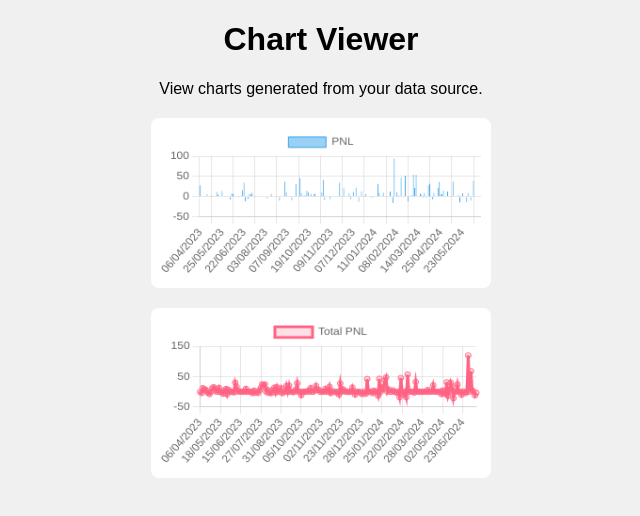
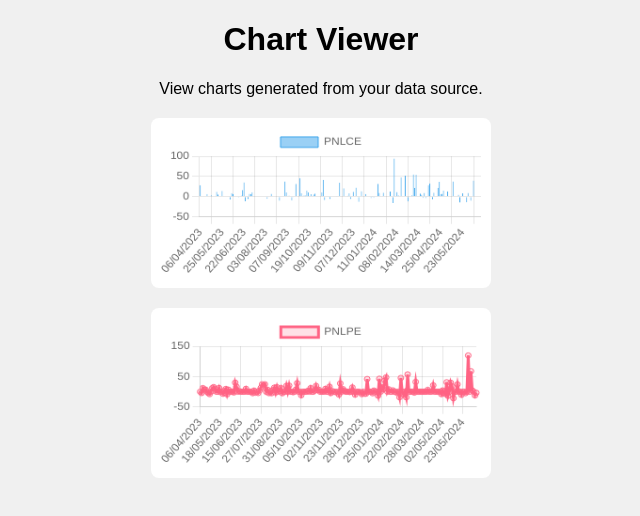
Before and after one commit to SagarTarsariya/Charts, a plain HTML site: page index.html in a window 1280 px wide. Shown: the full height of the page, 319-959 px from the left. Drawn offline with nearby package versions, Linux system fonts and the light colour scheme.

Commit message:
Update index.html

```diff
--- a/index.html
+++ b/index.html
@@ -65,7 +65,7 @@
                 data: {
                     labels: labels,
                     datasets: [{
-                        label: 'PNL',
+                        label: 'PNLCE',
                         data: values1,
                         backgroundColor: 'rgba(54, 162, 235, 0.5)',
                         borderColor: 'rgba(54, 162, 235, 1)',
@@ -88,7 +88,7 @@
                 data: {
                     labels: labels,
                     datasets: [{
-                        label: 'Total PNL',
+                        label: 'PNLPE',
                         data: values2,
                         borderColor: 'rgba(255, 99, 132, 1)',
                         backgroundColor: 'rgba(255, 99, 132, 0.2)',
```
